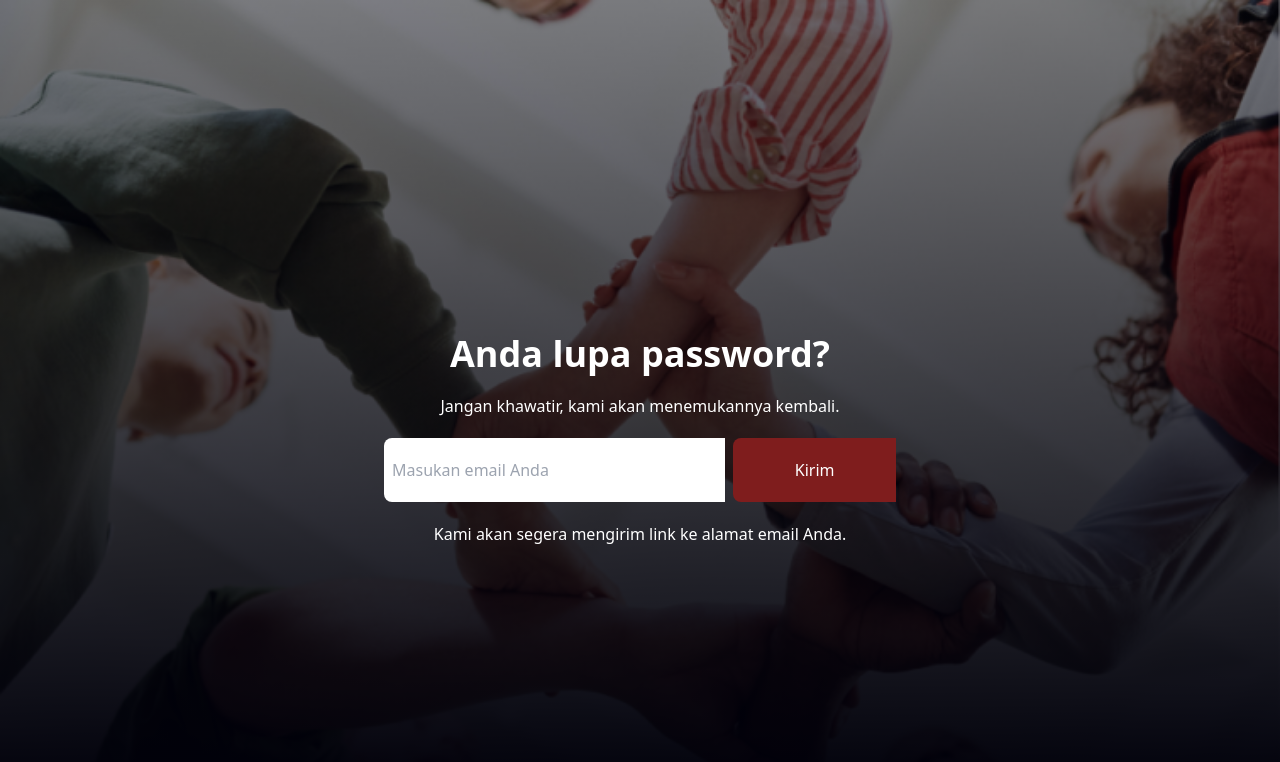
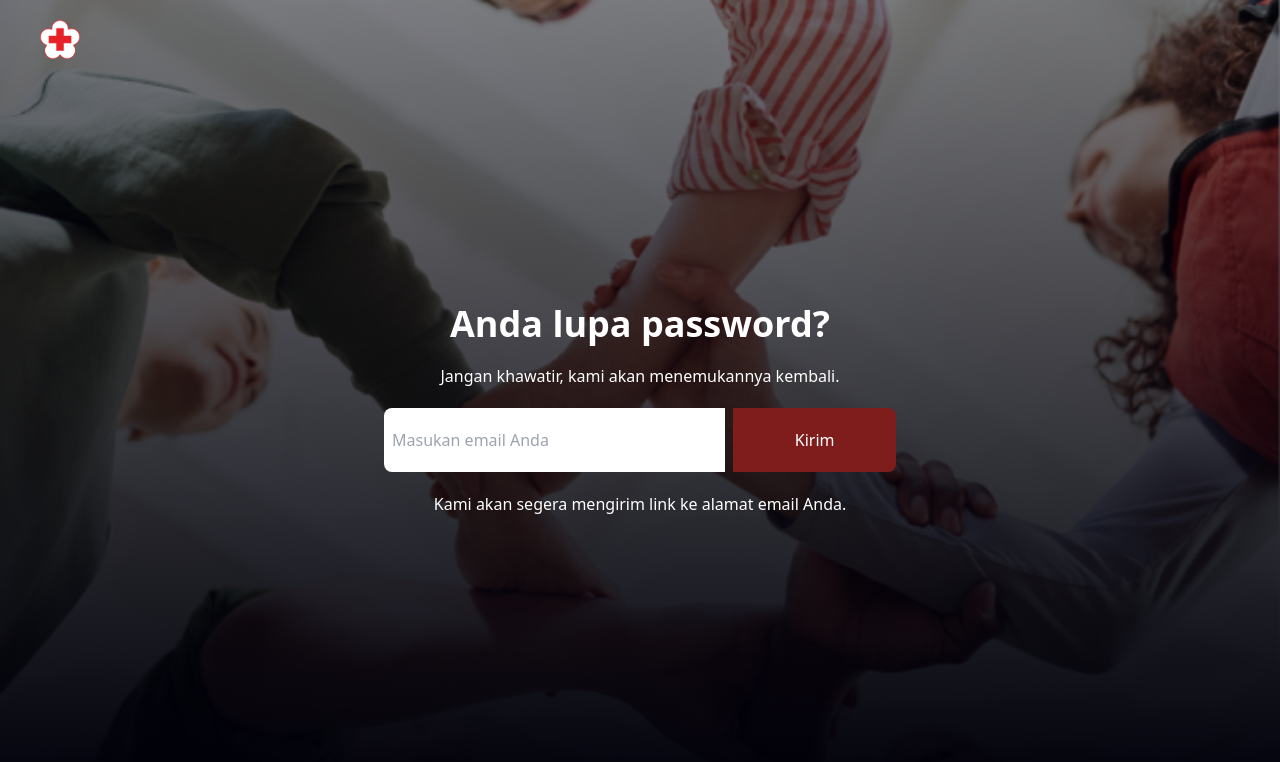
Before and after one commit to ekaadwar/pmi-pasaman-web, a React (Create React App) app: page /forgot-pass in a window 1280 px wide. Shown: the top 762 px of the page. Built offline with nearby package versions, Linux system fonts and the light colour scheme; no server answers.

Commit message:
membuat component GeneralRoute; membungkus component route Home dan DonorHistoryUser ke dalam component GeneralRoute; membungkus component Route SignIn, SignOut, dan ForgotPasswotd ke dalam component AuthRoute

```diff
--- a/src/App.js
+++ b/src/App.js
@@ -1,26 +1,18 @@
 import React from 'react'
 import './App.css'
-import { connect, useSelector } from 'react-redux'
+import { useSelector } from 'react-redux'
 import { BrowserRouter as Router } from 'react-router-dom'
-import Footer from './sections/Footer'
-import Header from './sections/Header'
 import Routes from './sections/Routes'
 import Loading from './components/Loading'
 
-function App(props) {
+function App() {
   const { isLoading } = useSelector((state) => state.globalReducer)
   return (
     <Router>
-      {props.auth.onAuth === false && <Header />}
       <Routes />
-      {props.auth.onAuth === false && <Footer />}
       {isLoading && <Loading />}
     </Router>
   )
 }
 
-const mapStateToProps = (state) => ({
-  auth: state.auth,
-})
-
-export default connect(mapStateToProps)(App)
+export default App
--- a/src/components/PrivateRoute.js
+++ b/src/components/PrivateRoute.js
@@ -1,11 +1,19 @@
 import React from 'react'
+import Header from '../sections/Header'
 import { connect } from 'react-redux'
 import { Redirect } from 'react-router-dom'
+import Footer from '../sections/Footer'
 
 const PrivateRoute = ({ element, auth, priv = true }) => {
   if (priv !== false) {
     if (auth.token !== null) {
-      return element
+      return (
+        <>
+          <Header />
+          {element}
+          <Footer />
+        </>
+      )
     } else {
       return <Redirect to="/signin" />
     }
--- a/src/pages/ForgotPass.js
+++ b/src/pages/ForgotPass.js
@@ -1,7 +1,10 @@
 import React from 'react'
 import { connect } from 'react-redux'
+import { Link } from 'react-router-dom'
+import Container from '../components/Container'
 import { SectionHeader } from '../components/Text'
 import { authOn } from '../redux/actions/auth'
+import { logoPmi } from '../assets'
 
 class ForgotPass extends React.Component {
   componentDidMount() {
@@ -9,17 +12,31 @@ class ForgotPass extends React.Component {
   }
   render() {
     return (
-      <section className="forgotpass-page flex flex-col justify-center items-center h-screen text-white space-y-5 px-5 pt-20">
+      <section className="forgotpass-page flex flex-col justify-center items-center h-screen text-white space-y-5 px-5">
+        <header className="fixed top-0 z-50 w-full">
+          <Container
+            content={
+              <div className="flex flex-row items-center h-20">
+                <Link to="/">
+                  <div className="w-10 h-10">
+                    <img src={logoPmi} alt="logo PMI Pasaman" />
+                  </div>
+                </Link>
+              </div>
+            }
+          />
+        </header>
         <SectionHeader text="Anda lupa password?" />
         <p className="text-center">
           Jangan khawatir, kami akan menemukannya kembali.
         </p>
+
         <div className="grid sm:grid-cols-3 w-full max-w-lg sm:space-x-2 space-y-4 sm:space-y-0">
           <input
             className="focus:outline-none text-gray-700 sm:col-span-2 px-2 h-16  rounded-l-lg"
             placeholder="Masukan email Anda"
           />
-          <button className="bg-red-900 rounded-l-lg active:bg-red-700 h-16">
+          <button className="bg-red-900 rounded-r-lg active:bg-red-700 h-16">
             Kirim
           </button>
         </div>
--- /dev/null
+++ b/src/pages/GeneralRoute.js
@@ -0,0 +1,18 @@
+import React from 'react'
+import Header from '../sections/Header'
+import { connect } from 'react-redux'
+import Footer from '../sections/Footer'
+
+const PrivateRoute = ({ element }) => {
+  return (
+    <>
+      <Header />
+      {element}
+      <Footer />
+    </>
+  )
+}
+
+const mapStateToProps = (state) => ({ auth: state.auth })
+
+export default connect(mapStateToProps)(PrivateRoute)
--- a/src/pages/SignIn.js
+++ b/src/pages/SignIn.js
@@ -9,8 +9,6 @@ import { connect } from 'react-redux'
 import { authSignin, authOn } from '../redux/actions/auth'
 
 import { useHistory } from 'react-router-dom'
-
-import Footer from '../sections/Footer'
 
 const SignIn = (props) => {
   const [email, setEmail] = React.useState('')
@@ -72,7 +70,6 @@ const SignIn = (props) => {
           />
         }
       />
-      <Footer />
     </section>
   )
 }
--- a/src/pages/SignUp.js
+++ b/src/pages/SignUp.js
@@ -8,7 +8,6 @@ import { AuthHeader } from '../components/Text'
 import { authOn, authSignUp } from '../redux/actions/auth'
 import { InputAuth } from '../components/Input'
 import { PrimaryButton } from '../components/Button'
-import Footer from '../sections/Footer'
 
 const SignUp = (props) => {
   const [name, setName] = useState('')
@@ -87,7 +86,6 @@ const SignUp = (props) => {
           />
         }
       />
-      <Footer />
     </section>
   )
 }
--- a/src/sections/Routes.js
+++ b/src/sections/Routes.js
@@ -1,11 +1,13 @@
 import React from 'react'
 import { Switch, Route } from 'react-router-dom'
+import AuthRoute from '../components/AuthRoute'
 
 import PrivateRoute from '../components/PrivateRoute'
 import AddData from '../pages/AddData'
 import Data from '../pages/Data'
 import DonorHistoryUser from '../pages/DonorHistoryUser'
 import ForgotPass from '../pages/ForgotPass'
+import GeneralRoute from '../pages/GeneralRoute'
 import Home from '../pages/Home'
 import MyDonor from '../pages/MyDonor'
 import MyProfile from '../pages/MyProfile'
@@ -16,14 +18,27 @@ import UserDetail from '../pages/UserDetail'
 const Routes = () => {
   return (
     <Switch>
-      <Route path="/" exact component={Home} />
+      <Route
+        path="/"
+        exact
+        render={(props) => <GeneralRoute element={<Home {...props} />} />}
+      />
       <Route
         path="/profile"
         render={(props) => <PrivateRoute element={<MyProfile {...props} />} />}
       />
-      <Route path="/signin" component={SignIn} />
-      <Route path="/signup" component={SignUp} />
-      <Route path="/forgot-pass" component={ForgotPass} />
+      <Route
+        path="/signin"
+        render={(props) => <AuthRoute element={<SignIn {...props} />} />}
+      />
+      <Route
+        path="/signup"
+        render={(props) => <AuthRoute element={<SignUp {...props} />} />}
+      />
+      <Route
+        path="/forgot-pass"
+        render={(props) => <AuthRoute element={<ForgotPass {...props} />} />}
+      />
       <Route
         path="/data"
         exact
@@ -39,7 +54,13 @@ const Routes = () => {
         exact
         render={(props) => <PrivateRoute element={<UserDetail {...props} />} />}
       />
-      <Route path="/stock" exact component={DonorHistoryUser} />
+      <Route
+        path="/stock"
+        exact
+        render={(props) => (
+          <GeneralRoute element={<DonorHistoryUser {...props} />} />
+        )}
+      />
       <Route
         path="/history"
         exact
```
